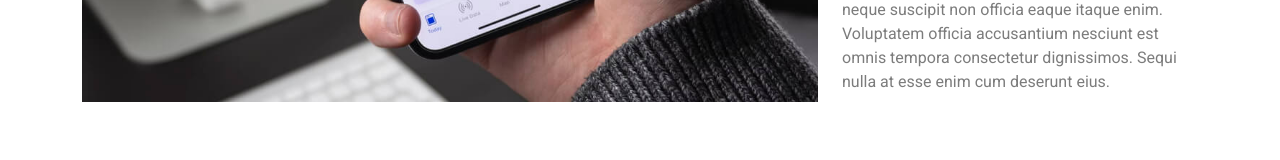
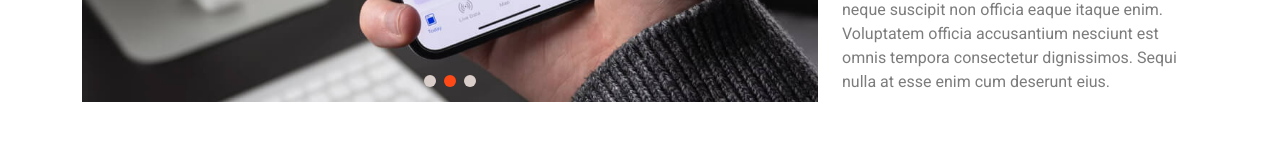
Before and after one commit to muhammadFathony/dewi-cp, a React (Vite) app: page /detail in a window 1280 px wide. Shown: the part 874-1034 px from the top of the page. Built offline with nearby package versions, Linux system fonts and the light colour scheme.

Commit message:
new update slider

```diff
--- a/src/App.css
+++ b/src/App.css
@@ -1841,6 +1841,15 @@ section,
 /*--------------------------------------------------------------
 # Starter Section Section
 --------------------------------------------------------------*/
-.starter-section {
-  /* Add your styles here */
-}
+.portfolio-details .portfolio-details-slider .swiper-pagination {
+    margin-top: 0 !important;
+    position: absolute !important;
+}
+
+.portfolio-details .portfolio-details-slider .swiper-pagination .swiper-pagination-bullet {
+  background-color: #daceca;
+}
+
+.portfolio-details .portfolio-details-slider .swiper-pagination-bullet .swiper-pagination-bullet-active:active {
+  background-color: #ff4a17 !important;
+}
--- a/src/common/swiper/Swiper.jsx
+++ b/src/common/swiper/Swiper.jsx
@@ -1,7 +1,5 @@
 import { SwiperSlide, Swiper } from 'swiper/react'
 import { Pagination, Autoplay, } from 'swiper/modules';
-import 'swiper/css';
-import 'swiper/css/pagination';
 import Portofolio1 from "../../assets/img/portfolio/app-1.jpg"
 const Slider = ({ className, data, loading = true, img = true }) => {
     const swiperConfig = {
@@ -15,14 +13,13 @@ const Slider = ({ className, data, loading = true, img = true }) => {
             el: '.swiper-pagination',
             type: 'bullets',
             clickable: true,
+            renderBullet: (index, className) => {
+                return `<span class="${className}" style="background-color: #daceca;"></span>`;
+            },
         },
-        modules: [Autoplay, Pagination]
+        modules: [Autoplay, Pagination],
+
     };
-    const getBannerImageUrl = (domain, path, image) => {
-        const cleanPath = path.replace('./public/', '');
-        const imagePath = `${cleanPath}/${image}`;
-        return imagePath;
-    }
     return (
         <>
             <Swiper className={className} {...swiperConfig}>
@@ -38,7 +35,13 @@ const Slider = ({ className, data, loading = true, img = true }) => {
                         </SwiperSlide>
                     )) : ''
                 }
+                <div className="swiper-pagination"></div>
             </Swiper>
+            <style>{`
+                .swiper-pagination-bullet-active {
+                    background-color: #ff4a17 !important;
+                }
+            `}</style>
         </>
     )
 }
```
